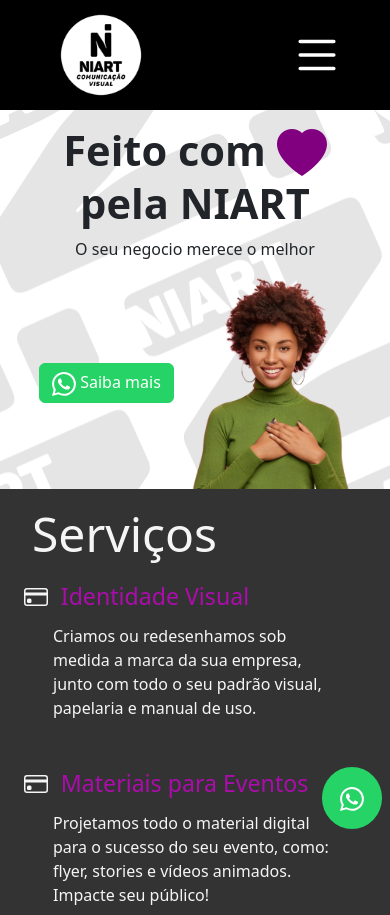
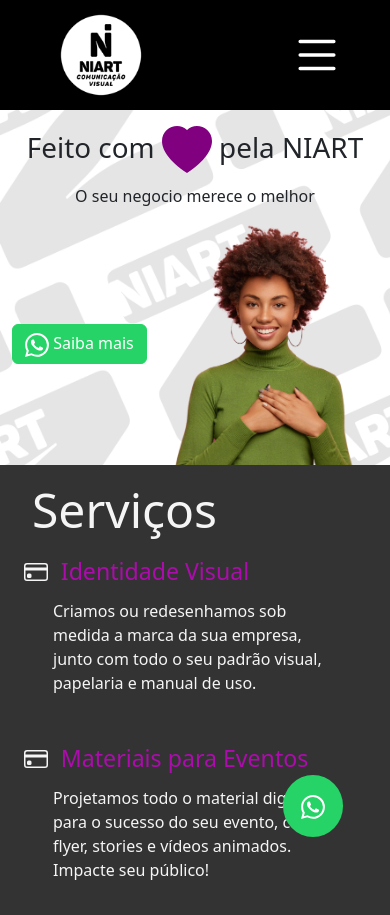
Before and after one commit to matheuslesbao/NIART, a website built with Vite: page index.html in a window 390 px wide. Shown: the top 915 px of the page. Built offline with nearby package versions, Linux system fonts and the light colour scheme.

Commit message:
responsividade do header pronta e alguns detalhes corrigidos

```diff
--- a/index.html
+++ b/index.html
@@ -43,7 +43,9 @@
       </div>
     <!-- Header -->
     <header id="header" role="banner">
-      <div class="header__content">
+      <div class="container-fluid header__content">
+    <!-- Header text -->
+        <header class="header__text">
           <h1>
             Feito com
             <svg
@@ -62,9 +64,8 @@
             pela NIART
           </h1>
           <p>O seu negocio merece o melhor</p>
-      </div>
+        </header>
          <!-- Button whatsapp -->
-      <div class="header__image">
         <div class="btn__content">
           <a
             href="https://api.whatsapp.com/send/?phone=5521987677879&text&type=phone_number&app_absent=0"
@@ -87,12 +88,17 @@
             Saiba mais
           </a>
         </div>
+        <!-- Image Header -->
+        <div class="header__image">
           <img
             src="assets/mulher-negra-com-moletom-verde-feliz.png"
             alt=""
             srcset=""
           />
         </div>
+      </div>
+
+
     </header>
     <!-- Main -->
     <main>
@@ -210,7 +216,7 @@
       <div class="follows">
         <h3 class="follows__title">????</h3>
         <p>@niart</p>
-        <div class="posts">
+        <div class="container posts">
           <div class="post__item"></div>
           <div class="post__item"></div>
           <div class="post__item"></div>
--- a/style/index.scss
+++ b/style/index.scss
@@ -117,44 +117,69 @@
 // Header
 #header {
   background-image: url(../assets/banner.png);
-  background-size: cover contain;
+  background-size: cover;
   background-attachment: fixed;
-  height: 100%;
-  width: 100%;
-
-  text-align: center;
-
-  h1 {
-    font-size: 2.6rem;
-    font-weight: 700;
-  }
 }
 
 .header__content {
-  padding: 1rem 2.4rem 0;
-  flex-wrap: wrap;
+  display: grid;
+  padding-top: 1em;
+  text-align: center;
+
+  grid-template-areas:
+    'text text text'
+    'btn btn image'
+    'btn btn image';
+
+  @media screen and (min-width: 540px) {
+    grid-template-areas:
+      'text text image'
+      'btn btn image'
+      'btn btn image';
+
+    justify-items: center;
+    align-items: center;
+    justify-content: center;
+
+    .header__text {
+      padding-top: 1.5em;
+      padding-left: 1.5em;
+    }
+  }
+
+  @media screen and (min-width: 960px) {
+    justify-items: center;
+    align-items: center;
+    justify-content: center;
+
+    .header__text {
+      font-size: 1.8em;
+    }
+  }
 }
-
-.header__image {
-  display: flex;
-  justify-content: space-around;
-  margin: 0 2rem;
-}
-.header__image img {
-  width: 50%;
-  min-width: 150px;
-  max-width: 390px;
+.header__text {
+  grid-area: text;
 }
 
 .btn__content {
   display: flex;
   align-items: center;
-  font-weight: 200;
-  cursor: pointer;
+
+  grid-area: btn;
 
   button {
     color: white;
     font-weight: bold;
+  }
+}
+
+.header__image {
+  grid-area: image;
+
+  img {
+    width: 80%;
+    min-width: 150px;
+    max-width: 400px;
   }
 }
 
@@ -209,7 +234,7 @@
   display: grid;
 
   background-image: url(../assets/banner.png);
-  background-size: cover contain;
+  background-size: cover;
   background-attachment: fixed;
 
   h3 {
@@ -224,7 +249,6 @@
 
 .follows {
   grid-template-columns: repeat(auto-fit, minmax(300px, 1fr));
-  margin-top: 1rem;
   margin-bottom: 2rem;
 }
 
@@ -243,14 +267,8 @@
 .post__item {
   background-color: #333;
   height: 167px;
-  width: 80%;
-  margin: 10px 1rem;
-
-  @media screen and (max-width: 400px) {
-    width: 90%;
-    margin-left: 1rem;
-    margin-right: 1rem;
-  }
+  width: min(80%, 90%);
+  margin: 10px 1.5em;
 }
 
 .teste {
@@ -288,21 +306,8 @@
 #map {
   border-radius: 2%;
   height: 200px;
-  width: 90vw;
-  margin: 0 auto;
-
-  @media screen and (min-width: 400px) {
-    width: 70vw;
-  }
-  @media screen and (min-width: 650px) {
-    width: 47vw;
-  }
-  @media screen and (min-width: 900px) {
-    width: 40vw;
-  }
-  @media screen and (min-width: 1000px) {
-    width: 23vw;
-  }
+  width: min(90%, 75vw);
+  margin: 0 0.2em;
 }
 
 .footer__end {
@@ -318,13 +323,17 @@
   position: fixed;
   display: flex;
   align-items: center;
+
   top: auto;
-  bottom: 1rem;
+  bottom: 0.5em;
   left: auto;
-  right: 0.5rem;
+  right: 0.2rem;
+
   z-index: 9999;
   width: 60px;
   height: 60px;
+
+  padding-right: 6.5em;
 }
 .btn__float--whatsapp {
   text-align: center;
```
Lines whose indentation alone changed are shown as unchanged.
